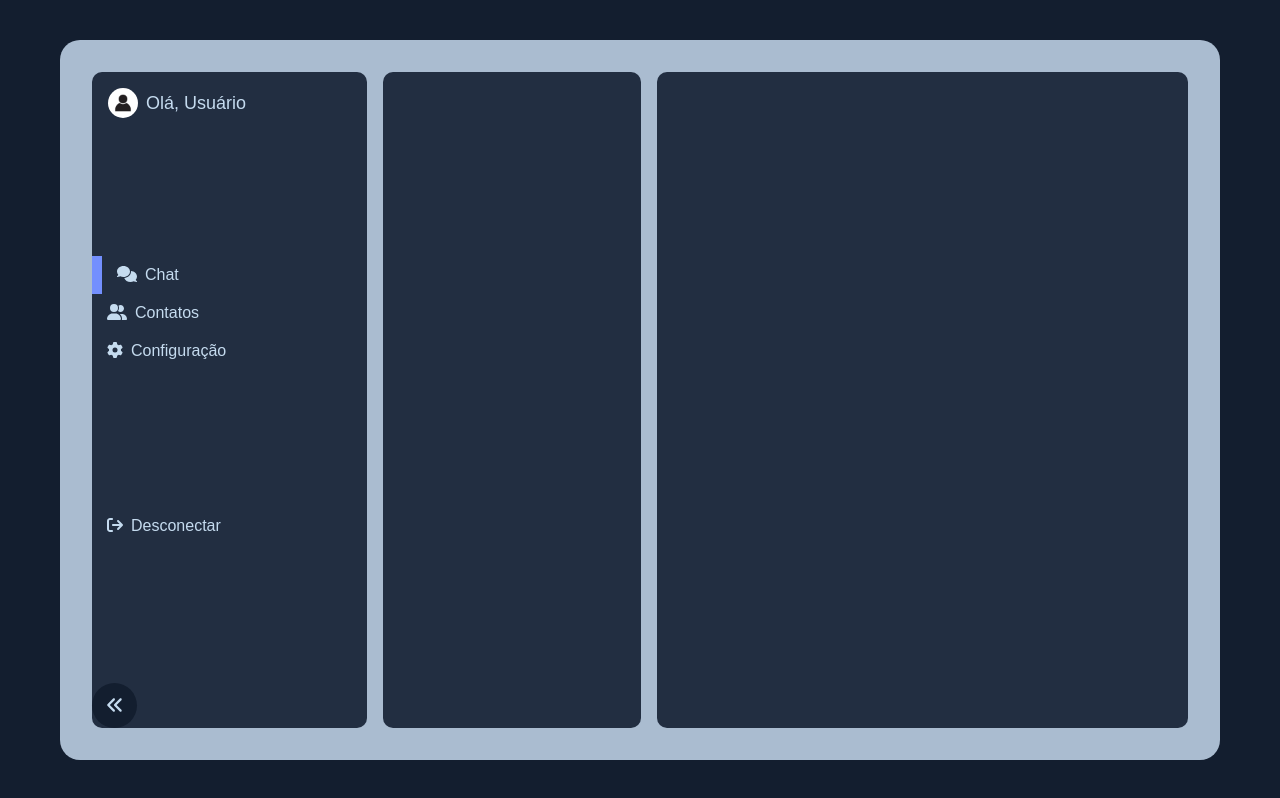
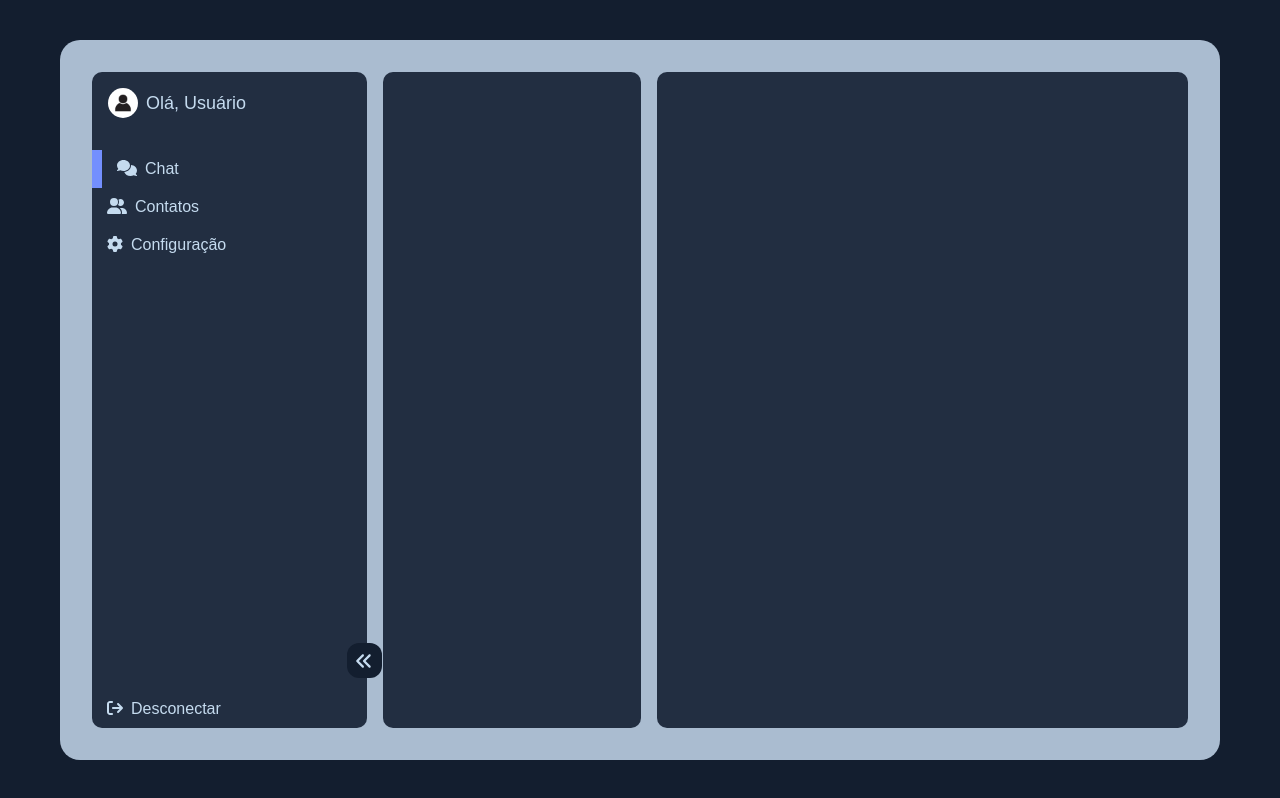
Before and after one commit to AdrielKlem/chatroom, a React (Vite) app: page / in a window 1280 px wide. Built offline with nearby package versions, Linux system fonts and the light colour scheme.

Commit message:
update menu and closemenu btn

```diff
--- a/src/pages/Home/index.tsx
+++ b/src/pages/Home/index.tsx
@@ -1,7 +1,7 @@
 import { FontAwesomeIcon } from '@fortawesome/react-fontawesome'
 import { faComments, faUserGroup, faGear, faArrowRightFromBracket, faAnglesLeft } from '@fortawesome/free-solid-svg-icons'
 
-import { Container, Display, Menu, UserAvatar, CloseMenu, Inbox, Chatting, Logout } from "./styles"
+import { Container, Display, Menu, HeaderMenu, UserAvatar, CloseMenu, Inbox, Chatting, Logout } from "./styles"
 import { ButtonNav } from "../../components/ButtonNav"
 
 const IconChat = <FontAwesomeIcon icon={faComments} />
@@ -18,6 +18,7 @@ export function Home() {
         <Container>
             <Display>
                 <Menu>
+                    <HeaderMenu>
                         <UserAvatar>
                             <img
                                 src="./src/assets/UserAvatarDefault.png"
@@ -46,6 +47,7 @@ export function Home() {
                                 />
                             </li>
                         </ul>
+                    </HeaderMenu>
                     <Logout className='menuItem'>
                         <ButtonNav
                             text="Desconectar"
--- a/src/pages/Home/styles.ts
+++ b/src/pages/Home/styles.ts
@@ -37,6 +37,14 @@ export const Menu = styled.aside`
     display: flex;
     flex-direction: column;
     justify-content: space-between;
+
+    position: relative;
+`
+
+export const HeaderMenu = styled.div`
+    display: flex;
+    flex-direction: column;
+    gap: 3.2rem;
 `
 
 export const CloseMenu = styled.div`
@@ -46,9 +54,16 @@ export const CloseMenu = styled.div`
 
     background-color: ${({ theme }) => theme.colors.secondaryBackground};
 
-    width: 4.5rem;
-    height: 4.5rem;
-    border-radius: 50%;
+    width: 3.5rem;
+    height: 3.5rem;
+    border-radius: 1.2rem;
+    position: absolute;
+    right: -1.5rem;
+    bottom: 5rem;
+
+    &:hover {
+
+    }
 `
 
 export const UserAvatar = styled.div`
```
Lines whose indentation alone changed are shown as unchanged.
